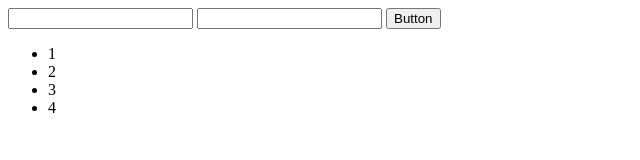
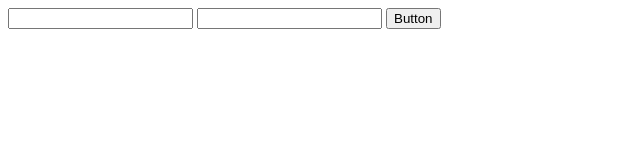
Before and after one commit to mashatalan/git-test-1, a plain HTML site: page index.html in a window 1280 px wide. Shown: the full height of the page, 0-640 px from the left. Drawn offline with Linux system fonts and the light colour scheme.

Commit message:
Deploying to gh-pages from @ mashatalan/git-test-1@75e26ad812ff47b264474a1e47db4ae8c424b356 🚀

```diff
--- a/index.html
+++ b/index.html
@@ -1 +1 @@
-<!DOCTYPE html><html lang="ru"><head><meta charset="utf-8"><meta name="viewport" content="width=device-width, initial-scale=1.0"><title>Page title</title><link rel="stylesheet" href="/git-test-1/index.c2824ce3.css"><script type="module" src="/git-test-1/index.d16d2b71.js"></script><script src="/git-test-1/index.adf1ed47.js" nomodule="" defer></script></head><body> <div class="container"> <div class="left"> <form class="form"> <input class="userName" type="text" name="text"> <input class="email" type="text" name="text"> <button type="submit"> Button </button> </form> </div> <div class="right"> <ul> <li>1</li> <li>2</li> <li>3</li> <li>4</li> </ul> </div> </div> </body></html>
+<!DOCTYPE html><html lang="ru"><head><meta charset="utf-8"><meta name="viewport" content="width=device-width, initial-scale=1.0"><title>Page title</title><link rel="stylesheet" href="/git-test-1/index.c2824ce3.css"><script type="module" src="/git-test-1/index.d16d2b71.js"></script><script src="/git-test-1/index.adf1ed47.js" nomodule="" defer></script></head><body> <div class="container"> <div class="left"> <form class="form"> <input class="userName" type="text" name="text"> <input class="email" type="text" name="text"> <button type="submit"> Button </button> </form> </div> <div class="right"> <ul> </ul> </div> </div> </body></html>
```
